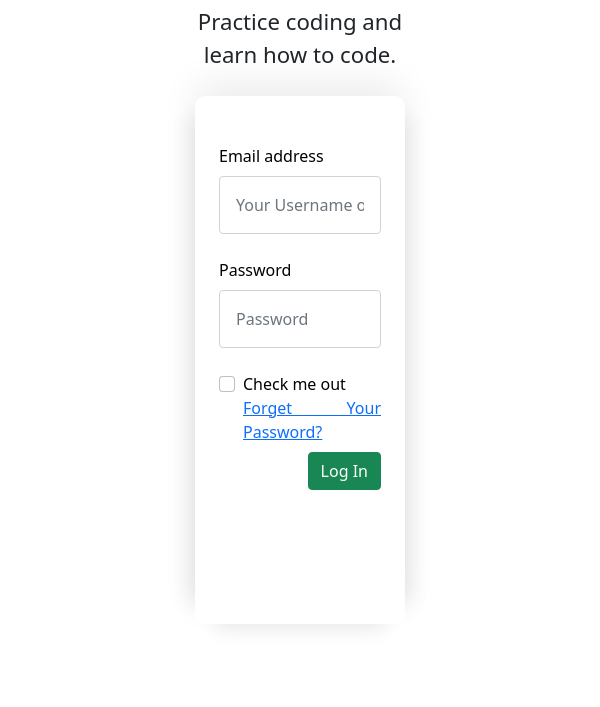
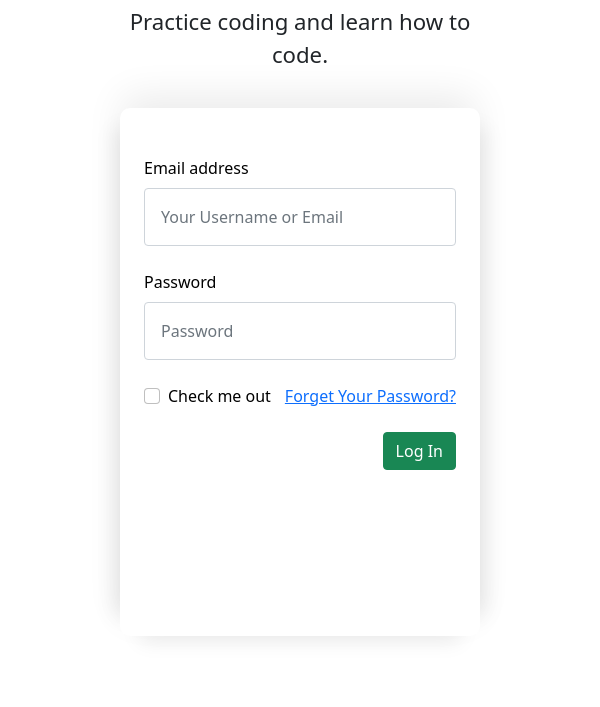
Before and after one commit to codehunterzahid/Hunt-Domain, a plain HTML site: page html/signin.html in a window 600 px wide. Shown: the part 93-800 px from the top of the page. Drawn offline with nearby package versions, Linux system fonts and the light colour scheme.

Commit message:
make sign in page responsive

```diff
--- a/css/signin.css
+++ b/css/signin.css
@@ -33,3 +33,20 @@
 0px 25px 20px -20px rgba(0, 0, 0, 0.083),
 -25px 0px 20px -20px rgba(0, 0, 0, 0.083);
   }
+
+  @media screen and (max-width:400px){
+    .s-page{
+        width: 100%;
+    }
+  }
+  @media (min-width:400px) and (max-width:600px){
+    .s-page{
+        width: 80%;
+    }
+  }
+
+  @media (min-width:600px) and (max-width:900px){
+    .s-page{
+        width: 60%;
+    }
+  }
```
